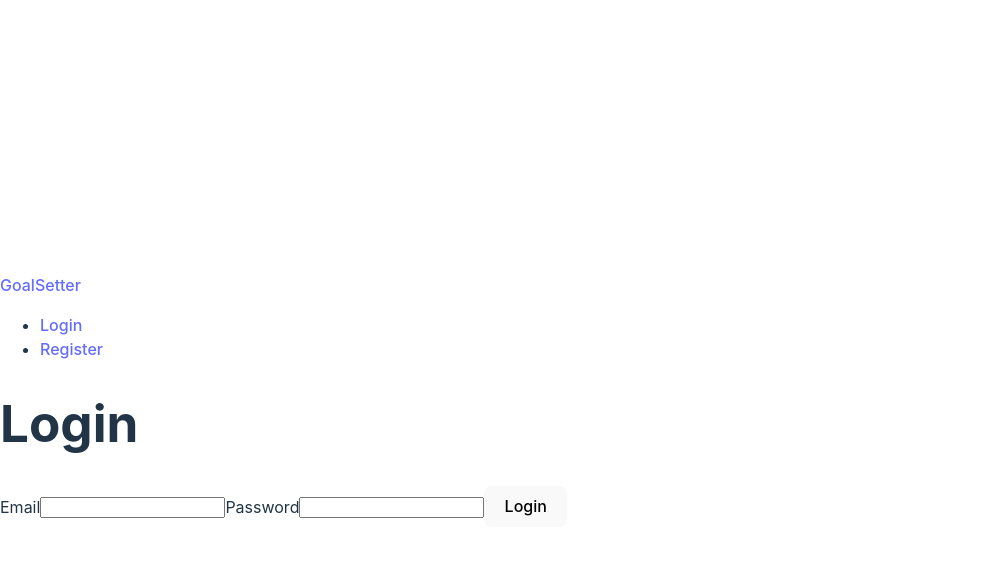
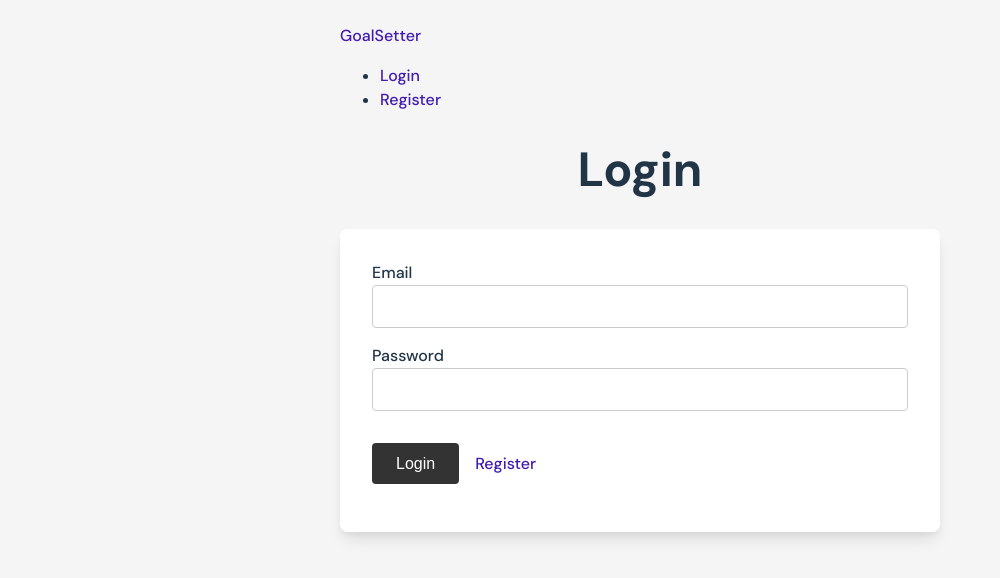
Before and after one commit to dwroberts/dcdevtest22, a React (Vite) app in the folder frontend/: page /login in a window 1280 px wide. Shown: the top 578 px of the page, without its empty margins (0-1000 px from the left). Built offline with nearby package versions, Linux system fonts and the light colour scheme.

Commit message:
Style login and register forms

```diff
--- a/frontend/src/index.css
+++ b/frontend/src/index.css
@@ -1,13 +1,10 @@
+@import url('https://fonts.googleapis.com/css2?family=DM+Sans:wght@500;700&display=swap');
+
 :root {
-  font-family: Inter, Avenir, Helvetica, Arial, sans-serif;
+  font-family: 'DM Sans', sans-serif;
   font-size: 16px;
-  line-height: 24px;
+  line-height: 1.5;
   font-weight: 400;
-
-  color-scheme: light dark;
-  color: rgba(255, 255, 255, 0.87);
-  background-color: #242424;
-
   font-synthesis: none;
   text-rendering: optimizeLegibility;
   -webkit-font-smoothing: antialiased;
@@ -16,8 +13,8 @@
 }
 
 a {
-  font-weight: 500;
-  color: #646cff;
+  font-weight: 400;
+  color: #411bb2;
   text-decoration: inherit;
 }
 a:hover {
@@ -26,10 +23,9 @@ a:hover {
 
 body {
   margin: 0;
-  display: flex;
-  place-items: center;
   min-width: 320px;
   min-height: 100vh;
+  background: #f5f5f5;
 }
 
 h1 {
@@ -37,24 +33,7 @@ h1 {
   line-height: 1.1;
 }
 
-button {
-  border-radius: 8px;
-  border: 1px solid transparent;
-  padding: 0.6em 1.2em;
-  font-size: 1em;
-  font-weight: 500;
-  font-family: inherit;
-  background-color: #1a1a1a;
-  cursor: pointer;
-  transition: border-color 0.25s;
-}
-button:hover {
-  border-color: #646cff;
-}
-button:focus,
-button:focus-visible {
-  outline: 4px auto -webkit-focus-ring-color;
-}
+
 
 @media (prefers-color-scheme: light) {
   :root {
@@ -68,3 +47,92 @@ button:focus-visible {
     background-color: #f9f9f9;
   }
 }
+
+
+.container {
+  display: block;
+  width: 100%;
+  padding: 1.5rem;
+  max-width: 600px;
+  margin: 0 auto;
+}
+
+h1 {
+  font-size: 3rem;
+  line-height: 1.1;
+  text-align: center;
+}
+
+
+
+.form-container {
+  padding: 2rem;
+  background: #fff;
+  border-radius: 0.5rem;
+  display: block;
+  margin: 2rem auto;
+  box-shadow: rgba(0, 0, 0, 0.1) 0px 10px 15px -3px, rgba(0, 0, 0, 0.05) 0px 4px 6px -2px;
+}
+
+.form {
+  display: flex;
+  justify-content: center;
+  flex-direction: column;
+}
+
+.form__footer {
+  display: flex;
+  align-items: center;
+  margin: 1rem 0;
+}
+
+.form__footer .btn {
+  margin-right: 1rem;
+}
+
+.form__footer span{
+  margin-right: 0.5rem;
+}
+
+.form__footer span{
+  margin-right: 0.25rem;
+}
+
+.btn {
+  background-color: #333;
+  border-radius: 0.25rem;
+  border: 0 none;
+  color: #fff;
+  cursor: pointer;
+  display: inline-block;
+  font-size: 1rem;
+  line-height: 1.5;
+  outline: none;
+  padding: 9px 24px 8px;
+  position: relative;
+  text-align: center;
+}
+
+.btn:hover,
+.btn:focus {
+  background-color: #111;
+}
+
+label {
+  font-size: 1rem;
+  font-weight: 500;
+}
+
+input[type="text"],
+input[type="email"],
+input[type="password"]{
+  background-color: #fff;
+  border-radius: 0.25rem;
+  border: 1px solid #ccc;
+  color: #555;
+  font-size: 1rem;
+  line-height: 1.5;
+  padding: 9px 20px 8px;
+  display: block;
+  margin-bottom: 1rem;
+}
--- a/frontend/src/pages/Dashboard.jsx
+++ b/frontend/src/pages/Dashboard.jsx
@@ -1,23 +1,21 @@
-import { useState, useEffect } from "react";
+import { useEffect, useContext } from "react";
 import { useNavigate } from "react-router-dom";
+import { UserContext } from "../App";
 
 function Dashboard() {
-  // useEffect(() => {
-  //   const token = localStorage.getItem("token");
-  //   if (token) {
-  //     const user = jwt.decode(token);
-  //     if (!user) {
-  //       localStorage.removeItem("token");
-  //       // history.replace("/login");
-  //     } else {
-  //       // populateQuote()
-  //     }
-  //   }
-  // }, []);
+  const navigate = useNavigate();
+  const [user] = useContext(UserContext);
+
+  // redirect to front page if already logged in
+  useEffect(() => {
+    if (!user.token) {
+      navigate("/login");
+    }
+  }, [user]);
 
   return (
     <>
-      <h1>Dashboard</h1>
+      <h1>Hi, {user.name}</h1>
     </>
   );
 }
--- a/frontend/src/pages/Login.jsx
+++ b/frontend/src/pages/Login.jsx
@@ -1,5 +1,5 @@
 import { useState, useEffect, useContext } from "react";
-import { useNavigate } from "react-router-dom";
+import { Link, useNavigate } from "react-router-dom";
 import { UserContext } from "../App";
 
 function Login() {
@@ -7,6 +7,13 @@ function Login() {
   const [password, setPassword] = useState("");
   const navigate = useNavigate();
   const [user, setUser] = useContext(UserContext);
+
+  // redirect to front page if already logged in
+  useEffect(() => {
+    if (user.token) {
+      navigate("/");
+    }
+  }, [user]);
 
   const loginUser = async (e) => {
     e.preventDefault();
@@ -37,7 +44,8 @@ function Login() {
   return (
     <>
       <h1>Login</h1>
-      <form onSubmit={loginUser}>
+      <div className="form-container">
+        <form onSubmit={loginUser} className="form">
           <label>Email</label>
           <input
             value={email}
@@ -50,10 +58,14 @@ function Login() {
             type="password"
             onChange={(e) => setPassword(e.target.value)}
           />
-        <button type="submit" className="button">
+          <div class="form__footer">
+            <button type="submit" className="btn">
               Login
             </button>
+            <Link to="/register">Register</Link>
+          </div>
         </form>
+      </div>
     </>
   );
 }
--- a/frontend/src/pages/Register.jsx
+++ b/frontend/src/pages/Register.jsx
@@ -1,62 +1,68 @@
-import {useState, useEffect} from 'react'
+import { useState, useEffect } from "react";
+import { Link, useNavigate } from "react-router-dom";
 
 function Register() {
-
-  const [name, setName] = useState("")
-  const [email, setEmail] = useState("")
-  const [password, setPassword] = useState("")
-  const [confirmPassword, setConfirmPassword] = useState("")
+  const [name, setName] = useState("");
+  const [email, setEmail] = useState("");
+  const [password, setPassword] = useState("");
+  const [confirmPassword, setConfirmPassword] = useState("");
 
   const registerUser = async (e) => {
     e.preventDefault();
 
-    const response = await fetch('http://localhost:5050/api/users', {
-			method: 'POST',
+    const response = await fetch("http://localhost:5050/api/users", {
+      method: "POST",
       headers: {
-				'Content-Type': 'application/json',
+        "Content-Type": "application/json",
       },
       body: JSON.stringify({
         name,
         email,
         password,
       }),
-		})
-
-  }
+    });
+  };
 
   return (
     <>
       <h1>Register</h1>
-      <form onSubmit={registerUser}>
+      <div className="form-container">
+        <form onSubmit={registerUser} className="form">
           <label>Name</label>
           <input
             value={name}
             type="text"
-          onChange={ (e) => setName(e.target.value) }
+            onChange={(e) => setName(e.target.value)}
           />
           <label>Email</label>
           <input
             value={email}
             type="email"
-          onChange={ (e) => setEmail(e.target.value) }
+            onChange={(e) => setEmail(e.target.value)}
           />
           <label>Password</label>
           <input
             value={password}
             type="password"
-          onChange={ (e) => setPassword(e.target.value) }
+            onChange={(e) => setPassword(e.target.value)}
           />
           <label>Confirm Password</label>
           <input
             value={confirmPassword}
             type="password"
-          onChange={ (e) => setConfirmPassword(e.target.value) }
+            onChange={(e) => setConfirmPassword(e.target.value)}
           />
-        <button type="submit" className="button">Register</button>
-
+          <div class="form__footer">
+            <button type="submit" className="btn">
+              Register
+            </button>
+            <span>Already have an account?</span>
+            <Link to="/login">Log in here</Link>
+          </div>
         </form>
+      </div>
     </>
-  )
+  );
 }
 
-export default Register
+export default Register;
```
Lines whose indentation alone changed are shown as unchanged.
